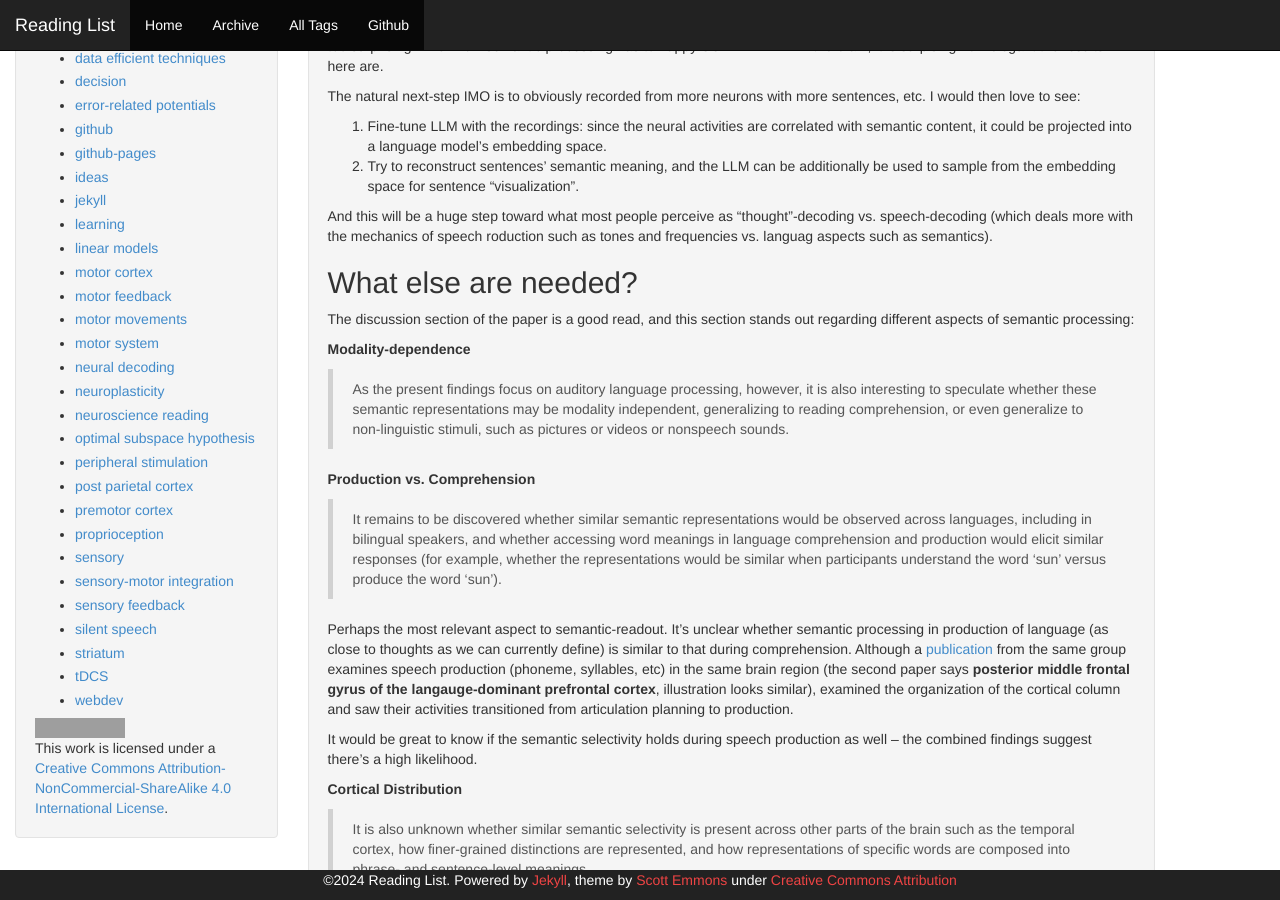
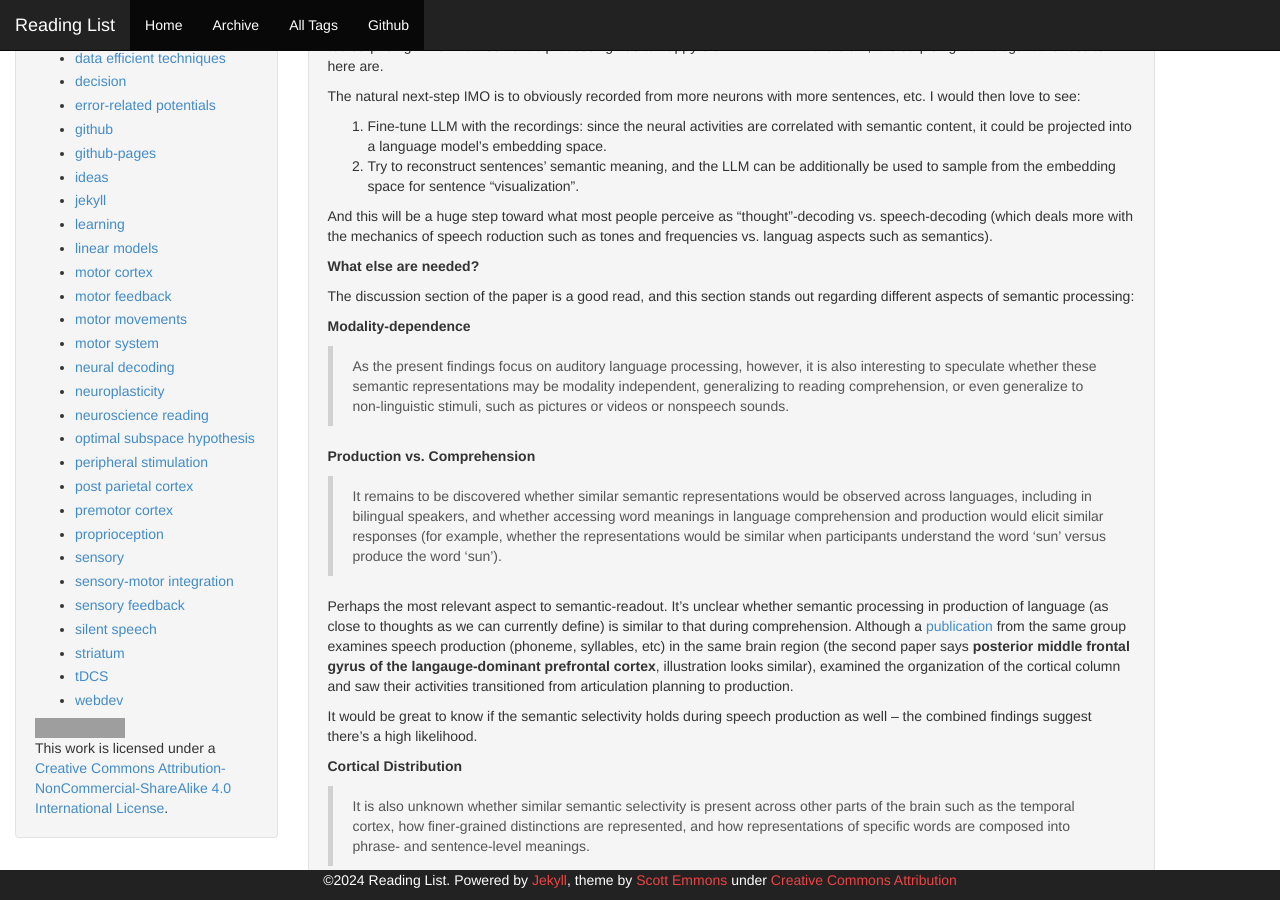
Before and after one commit to allenyin/reading_list, a Jekyll site: the page built from _posts/2024-07-14-semantic-coding.md, in a window 1280 px wide and 900 px high, scrolled down 1454 px. Built offline with Jekyll 4.4.1, drawn with Linux system fonts in a browser that asks for light colours; grey boxes are pictures that could not be loaded.

Commit message:
Change heading

```diff
--- a/_posts/2024-07-14-semantic-coding.md
+++ b/_posts/2024-07-14-semantic-coding.md
@@ -68,7 +68,7 @@ The natural next-step IMO is to obviously recorded from more neurons with more s
 
 And this will be a huge step toward what most people perceive as "thought"-decoding vs. speech-decoding (which deals more with the mechanics of speech roduction such as tones and frequencies vs. languag aspects such as semantics).
 
-## What else are needed?
+__What else are needed?__
 
 The discussion section of the paper is a good read, and this section stands out regarding different aspects of semantic processing:
 
```
